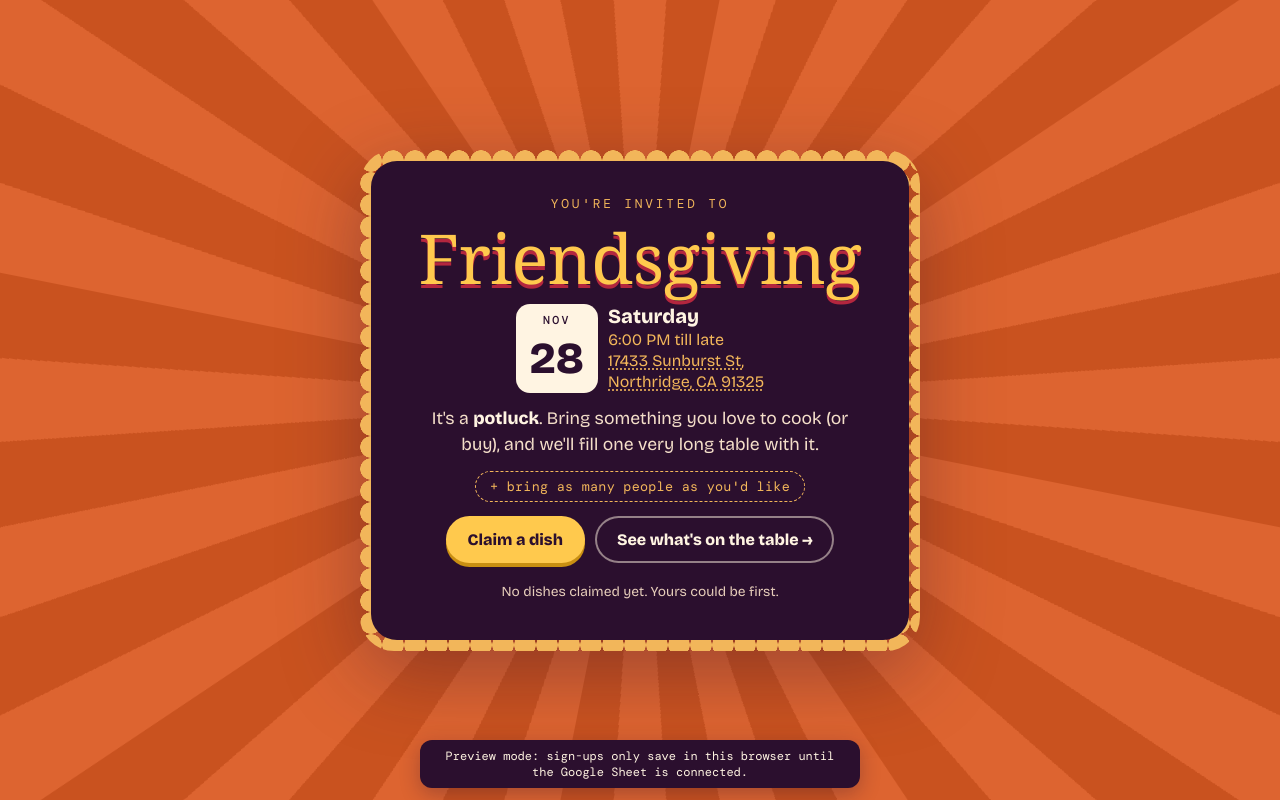
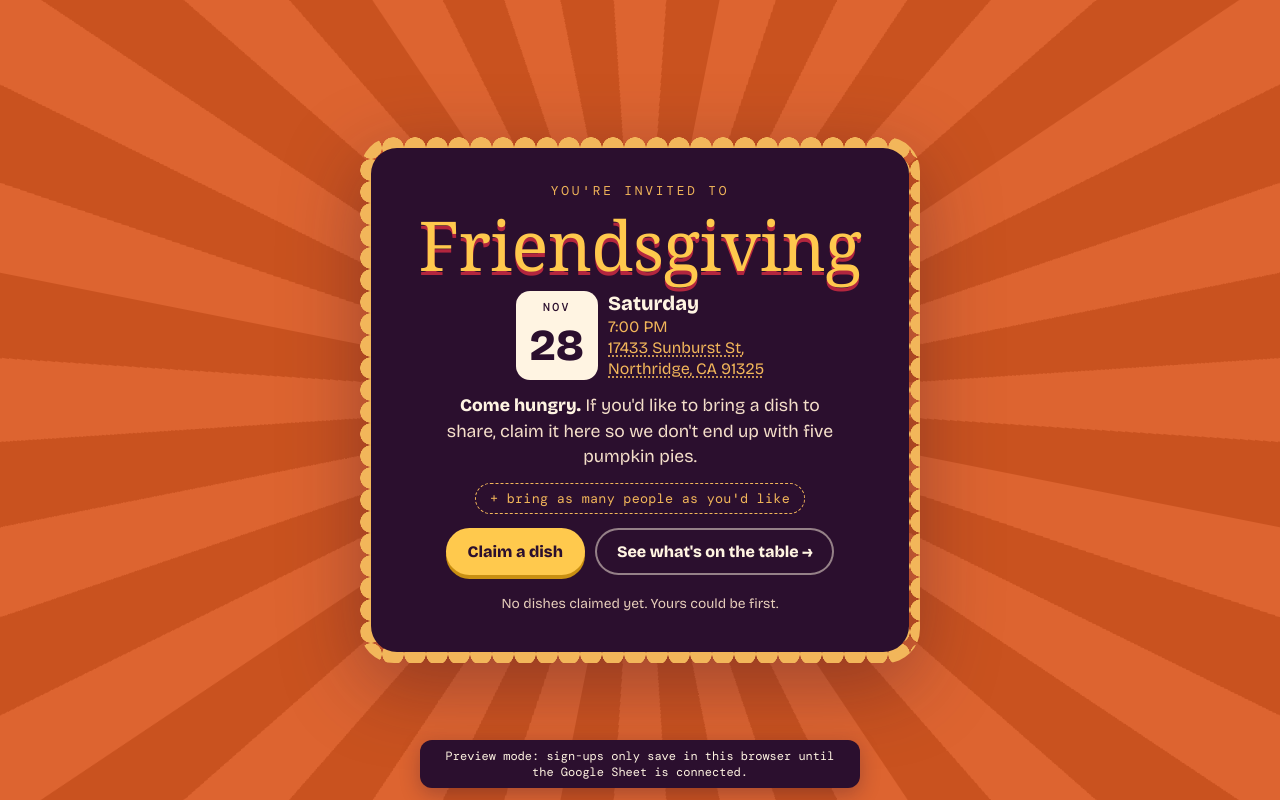
Before and after one commit to altairz22/Friendsgiving, a plain HTML site: page index.html in a window 1280 px wide. Drawn offline with nearby package versions, Linux system fonts and the light colour scheme; a web font is replaced by a local one.

Commit message:
Set the time to 7 PM and soften the invite wording
Drop the word potluck from what guests see and make bringing a dish
an invitation rather than a requirement.

Co-Authored-By: Claude Opus 5.5 <noreply@anthropic.com>
Claude-Session: https://claude.ai/code/session_01LT1UqeDuWXYjuLRZr91uJo

```diff
--- a/index.html
+++ b/index.html
@@ -4,9 +4,9 @@
 <meta charset="utf-8">
 <meta name="viewport" content="width=device-width, initial-scale=1, viewport-fit=cover">
 <title>Friendsgiving 2026</title>
-<meta name="description" content="You're invited to Friendsgiving on Saturday, November 28. It's a potluck: claim a dish and bring as many people as you'd like.">
+<meta name="description" content="You're invited to Friendsgiving on Saturday, November 28. Come hungry, and bring as many people as you'd like.">
 <meta property="og:title" content="You're invited to Friendsgiving 🥧">
-<meta property="og:description" content="Saturday, November 28. Potluck. Bring a dish, bring your people.">
+<meta property="og:description" content="Saturday, November 28 at 7 PM. Come hungry, and bring your people.">
 <link rel="preconnect" href="https://fonts.googleapis.com">
 <link rel="preconnect" href="https://fonts.gstatic.com" crossorigin>
 <link rel="stylesheet" href="https://fonts.googleapis.com/css2?family=Shrikhand&family=Bricolage+Grotesque:opsz,wght@12..96,400;12..96,600;12..96,800&family=DM+Mono:wght@400;500&display=swap">
@@ -370,12 +370,12 @@ label.f > span small { font-weight: 400; color: var(--ink-muted); }
         <div class="day"><small>NOV</small><b>28</b></div>
         <div class="rest">
           <span id="c-weekday">Saturday</span>
-          <em id="c-time">6:00 PM till late</em>
+          <em id="c-time">7:00 PM</em>
           <a id="c-place" class="place" href="https://www.google.com/maps/search/?api=1&amp;query=17433%20Sunburst%20St%2C%20Northridge%2C%20CA%2091325" target="_blank" rel="noopener">17433 Sunburst St,<br>Northridge, CA 91325</a>
         </div>
       </div>
 
-      <p class="pitch">It's a <strong>potluck</strong>. Bring something you love to cook (or buy), and we'll fill one very long table with it.</p>
+      <p class="pitch"><strong>Come hungry.</strong> If you'd like to bring a dish to share, claim it here so we don't end up with five pumpkin pies.</p>
 
       <div class="plus-ones">+ bring as many people as you'd like</div>
 
@@ -471,7 +471,7 @@ label.f > span small { font-weight: 400; color: var(--ink-muted); }
 const CONFIG = {
   apiUrl: "",                          // paste your Apps Script web app URL (ends in /exec)
   weekday: "Saturday",
-  time: "6:00 PM till late",
+  time: "7:00 PM",
   place: "17433 Sunburst St, Northridge, CA 91325",
   // Most dishes allowed per course. When a course hits its limit it closes,
   // and anyone trying to add one gets pointed to courses that still need food.
```
Also changed, not shown: docs/invite.png, 2 other files.
